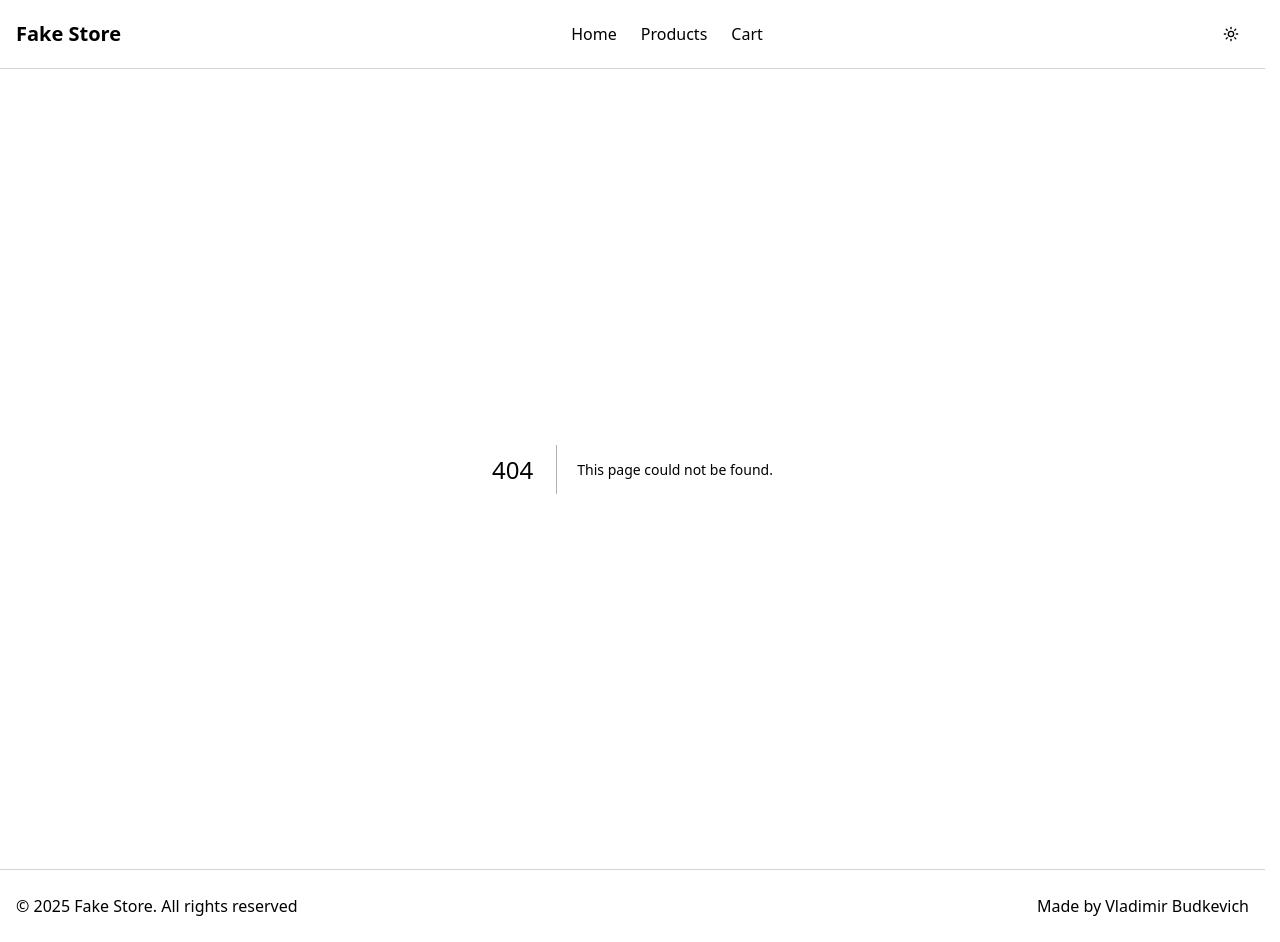
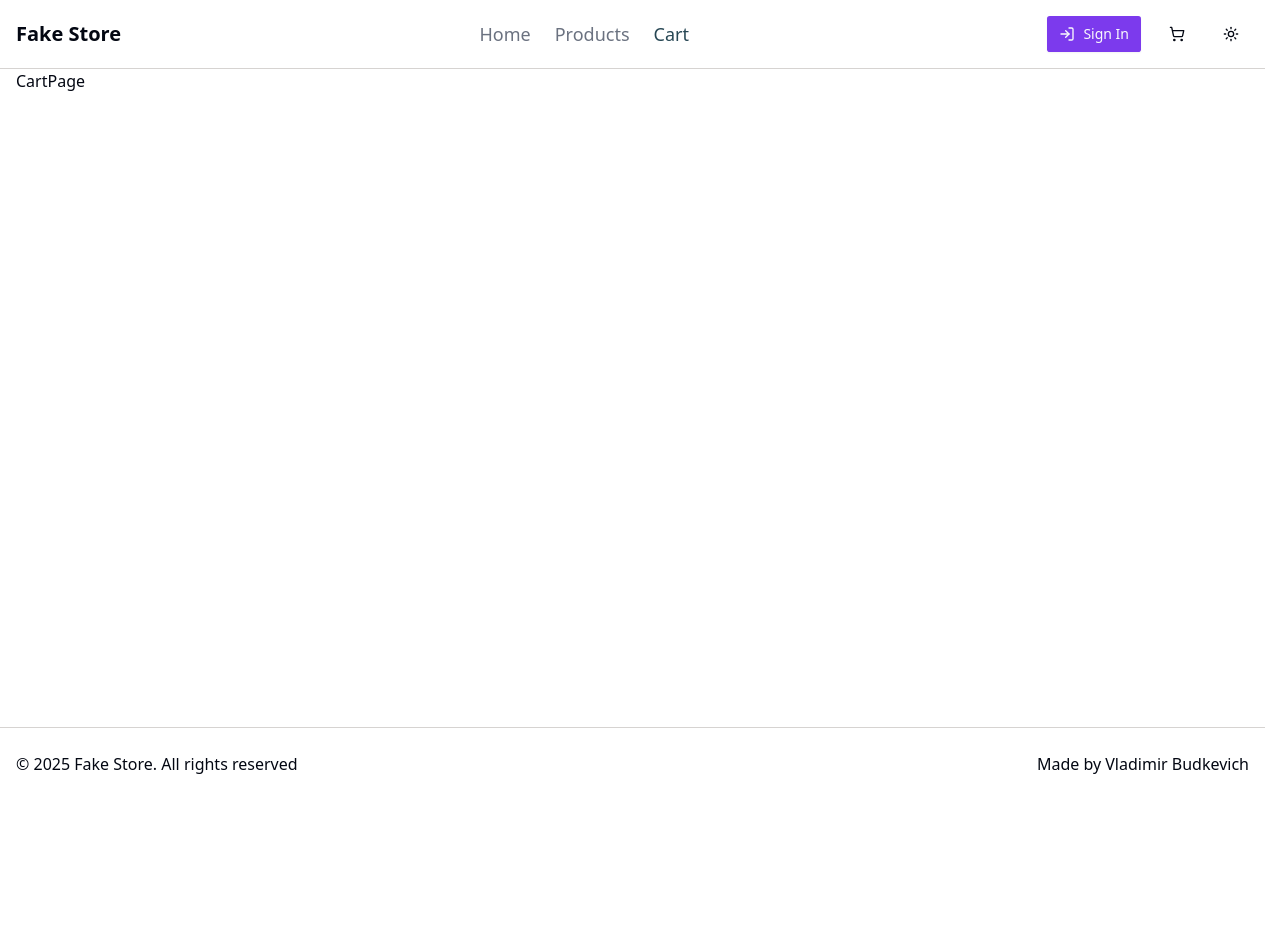
Before and after one commit to toriomara/fake-store-redux, a Next.js app: page /cart in a window 1280 px wide. Before the commit this address had no page. After the commit the page ends 800 px from the top, so only its background shows below. Built offline with nearby package versions, Linux system fonts and the light colour scheme.

Commit message:
feat: add pages & fetch products

```diff
--- /dev/null
+++ b/src/app/cart/page.jsx
@@ -0,0 +1,9 @@
+import React from 'react'
+
+const CartPage = () => {
+  return (
+    <div className='container mx-auto px-4'>CartPage</div>
+  )
+}
+
+export default CartPage
--- a/src/app/globals.css
+++ b/src/app/globals.css
@@ -1,9 +1,7 @@
-/* @import "tailwindcss";
+@import "tailwindcss";
 @plugin "tailwindcss-animate";
 
-@custom-variant dark (&:is(.dark *));
-
-@theme inline {
+/* @theme inline {
   --color-background: var(--background);
   --color-foreground: var(--foreground);
   --font-sans: var(--font-geist-sans);
@@ -42,124 +40,7 @@
   --radius-md: calc(var(--radius) - 2px);
   --radius-lg: var(--radius);
   --radius-xl: calc(var(--radius) + 4px);
-}
-
-:root {
-  --background: oklch(1 0 0);
-  --foreground: oklch(0.147 0.004 49.25);
-  --card: oklch(1 0 0);
-  --card-foreground: oklch(0.147 0.004 49.25);
-  --popover: oklch(1 0 0);
-  --popover-foreground: oklch(0.147 0.004 49.25);
-  --primary: oklch(0.216 0.006 56.043);
-  --primary-foreground: oklch(0.985 0.001 106.423);
-  --secondary: oklch(0.97 0.001 106.424);
-  --secondary-foreground: oklch(0.216 0.006 56.043);
-  --muted: oklch(0.97 0.001 106.424);
-  --muted-foreground: oklch(0.553 0.013 58.071);
-  --accent: oklch(0.97 0.001 106.424);
-  --accent-foreground: oklch(0.216 0.006 56.043);
-  --destructive: oklch(0.577 0.245 27.325);
-  --destructive-foreground: oklch(0.577 0.245 27.325);
-  --border: oklch(0.923 0.003 48.717);
-  --input: oklch(0.923 0.003 48.717);
-  --ring: oklch(0.709 0.01 56.259);
-  --chart-1: oklch(0.646 0.222 41.116);
-  --chart-2: oklch(0.6 0.118 184.704);
-  --chart-3: oklch(0.398 0.07 227.392);
-  --chart-4: oklch(0.828 0.189 84.429);
-  --chart-5: oklch(0.769 0.188 70.08);
-  --radius: 0.625rem;
-  --sidebar: oklch(0.985 0.001 106.423);
-  --sidebar-foreground: oklch(0.147 0.004 49.25);
-  --sidebar-primary: oklch(0.216 0.006 56.043);
-  --sidebar-primary-foreground: oklch(0.985 0.001 106.423);
-  --sidebar-accent: oklch(0.97 0.001 106.424);
-  --sidebar-accent-foreground: oklch(0.216 0.006 56.043);
-  --sidebar-border: oklch(0.923 0.003 48.717);
-  --sidebar-ring: oklch(0.709 0.01 56.259);
-}
-
-.dark {
-  --background: 20 14.3% 4.1%;
-  --foreground: 60 9.1% 97.8%;
-  --card: 20 14.3% 4.1%;
-  --card-foreground: 60 9.1% 97.8%;
-  --popover: 20 14.3% 4.1%;
-  --popover-foreground: 60 9.1% 97.8%;
-  --primary: 47.9 95.8% 53.1%;
-  --primary-foreground: 26 83.3% 14.1%;
-  --secondary: 12 6.5% 15.1%;
-  --secondary-foreground: 60 9.1% 97.8%;
-  --muted: 12 6.5% 15.1%;
-  --muted-foreground: 24 5.4% 63.9%;
-  --accent: 12 6.5% 15.1%;
-  --accent-foreground: 60 9.1% 97.8%;
-  --destructive: 0 62.8% 30.6%;
-  --destructive-foreground: 60 9.1% 97.8%;
-  --border: 12 6.5% 15.1%;
-  --input: 12 6.5% 15.1%;
-  --ring: 35.5 91.7% 32.9%;
-  --chart-1: 220 70% 50%;
-  --chart-2: 160 60% 45%;
-  --chart-3: 30 80% 55%;
-  --chart-4: 280 65% 60%;
-  --chart-5: 340 75% 55%;
-}
-
-@layer base {
-  * {
-    @apply border-border outline-ring/50;
-  }
-  body {
-    @apply bg-background text-foreground;
-  }
 } */
-
-/* globals.css */
-@import "tailwindcss";
-@plugin "tailwindcss-animate";
-
-@theme inline {
-  --color-background: var(--background);
-  --color-foreground: var(--foreground);
-  --font-sans: var(--font-geist-sans);
-  --font-mono: var(--font-geist-mono);
-  --color-sidebar-ring: var(--sidebar-ring);
-  --color-sidebar-border: var(--sidebar-border);
-  --color-sidebar-accent-foreground: var(--sidebar-accent-foreground);
-  --color-sidebar-accent: var(--sidebar-accent);
-  --color-sidebar-primary-foreground: var(--sidebar-primary-foreground);
-  --color-sidebar-primary: var(--sidebar-primary);
-  --color-sidebar-foreground: var(--sidebar-foreground);
-  --color-sidebar: var(--sidebar);
-  --color-chart-5: var(--chart-5);
-  --color-chart-4: var(--chart-4);
-  --color-chart-3: var(--chart-3);
-  --color-chart-2: var(--chart-2);
-  --color-chart-1: var(--chart-1);
-  --color-ring: var(--ring);
-  --color-input: var(--input);
-  --color-border: var(--border);
-  --color-destructive-foreground: var(--destructive-foreground);
-  --color-destructive: var(--destructive);
-  --color-accent-foreground: var(--accent-foreground);
-  --color-accent: var(--accent);
-  --color-muted-foreground: var(--muted-foreground);
-  --color-muted: var(--muted);
-  --color-secondary-foreground: var(--secondary-foreground);
-  --color-secondary: var(--secondary);
-  --color-primary-foreground: var(--primary-foreground);
-  --color-primary: var(--primary);
-  --color-popover-foreground: var(--popover-foreground);
-  --color-popover: var(--popover);
-  --color-card-foreground: var(--card-foreground);
-  --color-card: var(--card);
-  --radius-sm: calc(var(--radius) - 4px);
-  --radius-md: calc(var(--radius) - 2px);
-  --radius-lg: var(--radius);
-  --radius-xl: calc(var(--radius) + 4px);
-}
 
 :root {
   --background: 0 0% 100%;
@@ -216,7 +97,7 @@
   --chart-5: 340 75% 55%;
 }
 
-@theme {
+/* @theme {
   --color-background: hsl(var(--background));
   --color-foreground: hsl(var(--foreground));
   --color-primary: hsl(var(--primary));
@@ -230,6 +111,47 @@
   --color-border: hsl(var(--border));
   --color-input: hsl(var(--input));
   --color-ring: hsl(var(--ring));
+} */
+
+@theme inline {
+  --color-background: hsl(var(--background));
+  --color-foreground: hsl(var(--foreground));
+  --font-sans: hsl(var(--font-geist-sans));
+  --font-mono: hsl(var(--font-geist-mono));
+  --color-sidebar-ring: hsl(var(--sidebar-ring));
+  --color-sidebar-border: hsl(var(--sidebar-border));
+  --color-sidebar-accent-foreground: hsl(var(--sidebar-accent-foreground));
+  --color-sidebar-accent: hsl(var(--sidebar-accent));
+  --color-sidebar-primary-foreground: hsl(var(--sidebar-primary-foreground));
+  --color-sidebar-primary: hsl(var(--sidebar-primary));
+  --color-sidebar-foreground: hsl(var(--sidebar-foreground));
+  --color-sidebar: hsl(var(--sidebar));
+  --color-chart-5: hsl(var(--chart-5));
+  --color-chart-4: hsl(var(--chart-4));
+  --color-chart-3: hsl(var(--chart-3));
+  --color-chart-2: hsl(var(--chart-2));
+  --color-chart-1: hsl(var(--chart-1));
+  --color-ring: hsl(var(--ring));
+  --color-input: hsl(var(--input));
+  --color-border: hsl(var(--border));
+  --color-destructive-foreground: hsl(var(--destructive-foreground));
+  --color-destructive: hsl(hsl(var(--destructive)));
+  --color-accent-foreground: hsl(var(--accent-foreground));
+  --color-accent: hsl(var(--accent));
+  --color-muted-foreground: hsl(var(--muted-foreground));
+  --color-muted: hsl(var(--muted));
+  --color-secondary-foreground: hsl(var(--secondary-foreground));
+  --color-secondary: hsl(var(--secondary));
+  --color-primary-foreground: hsl(var(--primary-foreground));
+  --color-primary: hsl(var(--primary));
+  --color-popover-foreground: hsl(var(--popover-foreground));
+  --color-popover: hsl(var(--popover));
+  --color-card-foreground: hsl(var(--card-foreground));
+  --color-card: hsl(var(--card));
+  --radius-sm: calc(var(--radius) - 4px);
+  --radius-md: calc(var(--radius) - 2px);
+  --radius-lg: hsl(var(--radius));
+  --radius-xl: calc(var(--radius) + 4px);
 }
 
 @variant dark (&:where(.dark, .dark *));
--- a/src/app/page.js
+++ b/src/app/page.js
@@ -1,10 +1,17 @@
+import { ProductList } from "@/components/ProductList";
 import { Button } from "@/components/ui/button";
 
-export default function Home() {
+export default function HomePage() {
   return (
     <div className="container mx-auto p-4">
-      <h1>Products Page</h1>
-      <Button>Don&rsquo;t click me now</Button>
+      <h1 className="flex justify-center text-4xl font-bold mb-8">
+        Welcome to the Best Fake Store!
+      </h1>
+      <h2 className="text-2xl font-semibold text-sidebar mb-8">
+        Your Shopping Just a Click Away
+      </h2>
+      <ProductList />
+      {/* <Button>Don&rsquo;t click me now</Button> */}
     </div>
   );
 }
--- /dev/null
+++ b/src/app/products/page.jsx
@@ -0,0 +1,14 @@
+import { ProductList } from "@/components/ProductList";
+import { getProducts } from "@/lib/data";
+import React from "react";
+
+const ProductsPage = async () => {
+  return (
+    <div className="container mx-auto px-4 py-6">
+      <h1>ProductsPage</h1>
+      <ProductList />
+    </div>
+  );
+};
+
+export default ProductsPage;
--- a/src/components/Header.jsx
+++ b/src/components/Header.jsx
@@ -4,6 +4,8 @@ import React from "react";
 import Link from "next/link";
 import { usePathname } from "next/navigation";
 import { ThemeToggle } from "./theme-toggle";
+import { LogIn, ShoppingCart } from "lucide-react";
+import { Button } from "./ui/button";
 
 export const Header = () => {
   const pages = [
@@ -28,7 +30,11 @@ export const Header = () => {
           <div className="hidden md:flex gap-6">
             {pages.map((item) => (
               <Link
-                className={`hover:text-primary`}
+                className={`text-lg hover:text-primary ${
+                  pathname === item.href
+                    ? " text-chart-3"
+                    : "text-muted-foreground"
+                }`}
                 href={item.href}
                 key={item.title}
               >
@@ -36,7 +42,19 @@ export const Header = () => {
               </Link>
             ))}
           </div>
-          <div>
+          {/* 3rd BLOCK */}
+          <div className="flex gap-4">
+            {/* BUTTON OR USER MENU */}
+            <div>
+              <Button>
+                <LogIn /> Sign In
+              </Button>
+            </div>
+            <div>
+              <Button variant="ghost">
+                <ShoppingCart />
+              </Button>
+            </div>
             <ThemeToggle />
           </div>
         </div>
--- /dev/null
+++ b/src/components/ProductCard.jsx
@@ -0,0 +1,5 @@
+import React from "react";
+
+export const ProductCard = () => {
+  return <div>ProductCard</div>;
+};
--- /dev/null
+++ b/src/components/ProductList.jsx
@@ -0,0 +1,19 @@
+"use server";
+import React from "react";
+import { ProductCard } from "./ProductCard";
+import { getProducts } from "@/lib/data";
+
+export const ProductList = async () => {
+  const products = await getProducts();
+  return (
+    <div className="container mx-auto px-4 py-6">
+      <div>
+        {products.map((item) => (
+          <div key={item.id} className="">
+            {item.title}
+          </div>
+        ))}
+      </div>
+    </div>
+  );
+};
--- /dev/null
+++ b/src/lib/data.js
@@ -0,0 +1,15 @@
+"use server";
+
+export const getProducts = async () => {
+  try {
+    const res = await fetch("https://fakestoreapi.com/products");
+    if (!res.ok) {
+      throw new Error("Fetch products failed");
+    }
+    const data = await res.json();
+    return data;
+  } catch (err) {
+    console.error(err);
+    throw new Error("Show product failed");
+  }
+};
```
